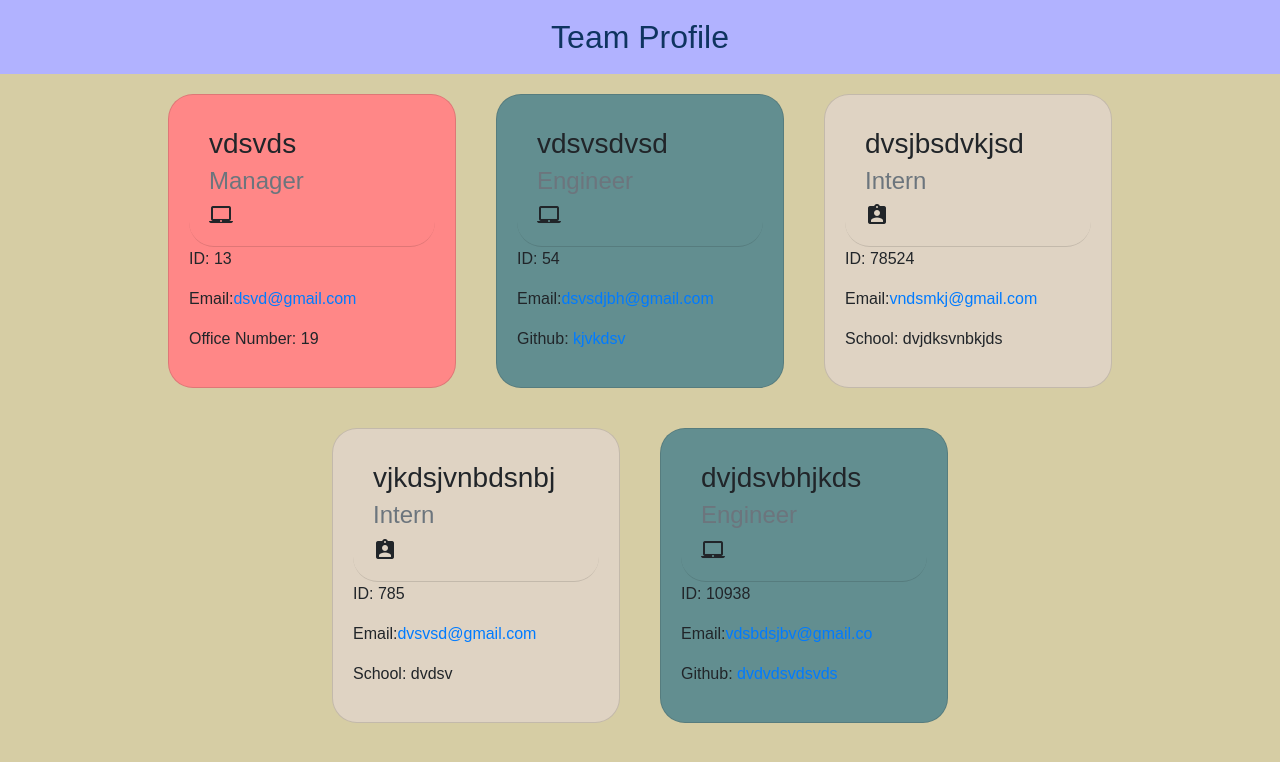
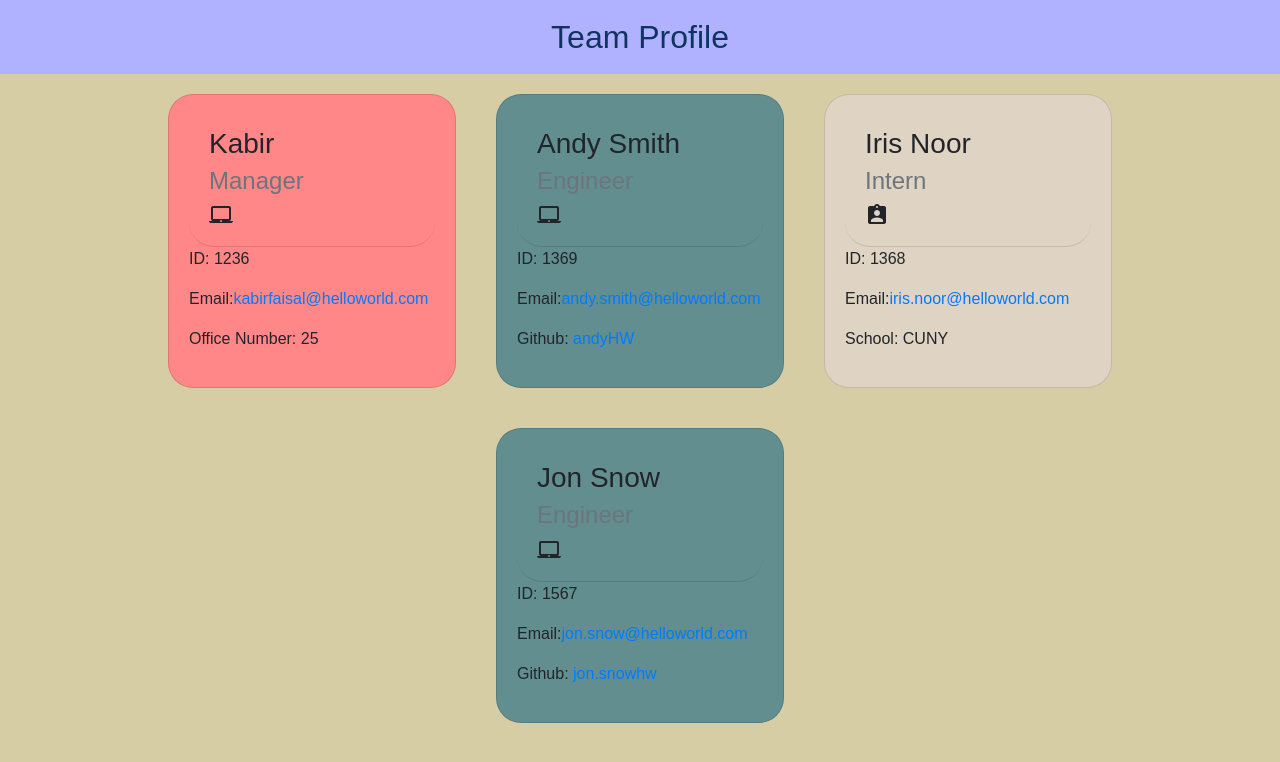
Before and after one commit to kabirfaisal1/teamProfile, a website: page index.html in a window 1280 px wide. Drawn offline with nearby package versions, Linux system fonts and the light colour scheme.

Commit message:
updated remed and html

```diff
--- a/index.html
+++ b/index.html
@@ -15,9 +15,9 @@
   </head>
   <body>
         <header>
-             <nav class="navbar navbar-expand-lg" id="header_navbar">
-                    <div class="navbar-brand mb-0 h1 w-100 text-center"id="pageTitle">Team Profile
-                    </div>
+            <nav class="navbar navbar-expand-lg" id="header_navbar">
+                <div class="navbar-brand mb-0 h1 w-100 text-center"id="pageTitle">Team Profile
+                </div>
             </nav>
         </header>
         <main>
@@ -28,16 +28,16 @@
     <div id="managercard_header" class="card" style="width: 18rem;">
         <div class="card-body">
             <div class="card-header" id="managercard_header">
-                <h3 class="card-title" >vdsvds</h3>
+                <h3 class="card-title" >Kabir</h3>
                 <h4 class="card-subtitle mb-2 text-muted">Manager</h4><i class="material-icons">laptop_mac</i>
 
             </div>
 
-            <p class="id">ID: 13</p>
+            <p class="id">ID: 1236</p>
 
-            <p>Email:<a href="mailto:dsvd@gmail.com">dsvd@gmail.com</a> </p>
+            <p>Email:<a href="mailto:kabirfaisal@helloworld.com">kabirfaisal@helloworld.com</a> </p>
 
-            <p class="office">Office Number: 19</p>
+            <p class="office">Office Number: 25</p>
         </div>
     </div>
 
@@ -45,16 +45,16 @@
         <div id="engineer_card" class="card" style="width: 18rem;">
             <div class="card-body">
                 <div class="card-header" id="engineercard_header">
-                    <h3 class="card-title" >vdsvsdvsd</h3>
+                    <h3 class="card-title" >Andy Smith</h3>
                     <h4 class="card-subtitle mb-2 text-muted">Engineer</h4><i class="material-icons">laptop_mac</i>
 
                 </div>
 
-                <p class="id">ID: 54</p>
+                <p class="id">ID: 1369</p>
 
-                <p>Email:<a href="mailto:dsvsdjbh@gmail.com">dsvsdjbh@gmail.com</a> </p>
+                <p>Email:<a href="mailto:andy.smith@helloworld.com">andy.smith@helloworld.com</a> </p>
 
-                <p class="github">Github: <a href="https://github.com/kjvkdsv">kjvkdsv</a></p>
+                <p class="github">Github: <a href="https://github.com/andyHW">andyHW</a></p>
             </div>
         </div>
 
@@ -63,34 +63,16 @@
         <div id="interncard_header" class="card" style="width: 18rem;">
             <div class="card-body">
                 <div class="card-header" id="interncard_header">
-                    <h3 class="card-title" >dvsjbsdvkjsd</h3>
+                    <h3 class="card-title" >Iris Noor</h3>
                     <h4 class="card-subtitle mb-2 text-muted">Intern</h4><i class="material-icons">assignment_ind</i>
 
                 </div>
 
-                <p class="id">ID: 78524</p>
+                <p class="id">ID: 1368</p>
 
-                <p>Email:<a href="mailto:vndsmkj@gmail.com">vndsmkj@gmail.com</a> </p>
+                <p>Email:<a href="mailto:iris.noor@helloworld.com">iris.noor@helloworld.com</a> </p>
 
-                <p class="school">School: dvjdksvnbkjds</p>
-            </div>
-        </div>
-
-
-
-        <div id="interncard_header" class="card" style="width: 18rem;">
-            <div class="card-body">
-                <div class="card-header" id="interncard_header">
-                    <h3 class="card-title" >vjkdsjvnbdsnbj</h3>
-                    <h4 class="card-subtitle mb-2 text-muted">Intern</h4><i class="material-icons">assignment_ind</i>
-
-                </div>
-
-                <p class="id">ID: 785</p>
-
-                <p>Email:<a href="mailto:dvsvsd@gmail.com">dvsvsd@gmail.com</a> </p>
-
-                <p class="school">School: dvdsv</p>
+                <p class="school">School: CUNY</p>
             </div>
         </div>
 
@@ -99,16 +81,16 @@
         <div id="engineer_card" class="card" style="width: 18rem;">
             <div class="card-body">
                 <div class="card-header" id="engineercard_header">
-                    <h3 class="card-title" >dvjdsvbhjkds</h3>
+                    <h3 class="card-title" >Jon Snow</h3>
                     <h4 class="card-subtitle mb-2 text-muted">Engineer</h4><i class="material-icons">laptop_mac</i>
 
                 </div>
 
-                <p class="id">ID: 10938</p>
+                <p class="id">ID: 1567</p>
 
-                <p>Email:<a href="mailto:vdsbdsjbv@gmail.co">vdsbdsjbv@gmail.co</a> </p>
+                <p>Email:<a href="mailto:jon.snow@helloworld.com">jon.snow@helloworld.com</a> </p>
 
-                <p class="github">Github: <a href="https://github.com/dvdvdsvdsvds">dvdvdsvdsvds</a></p>
+                <p class="github">Github: <a href="https://github.com/jon.snowhw">jon.snowhw</a></p>
             </div>
         </div>
 
--- a/index.js
+++ b/index.js
@@ -43,6 +43,7 @@ const addManager = () => {
             }
         },
         {
+
             type: 'input',
             name: 'email',
             message: "Please enter the manager's email.",
```
Also changed, not shown: README.md, assets/image/nodequestions.png (added).
